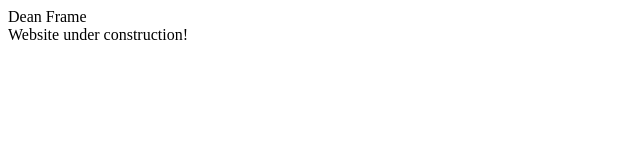
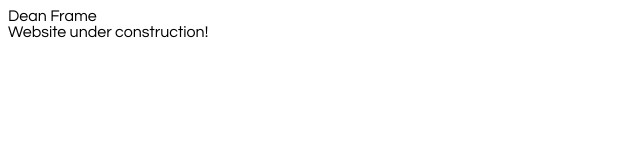
Before and after one commit to deanframe/deanframe.github.io, a Next.js app: page / in a window 1280 px wide. Shown: the top 160 px of the page, without its empty margins (0-640 px from the left). Built offline with nearby package versions, Linux system fonts and the light colour scheme.

Commit message:
add font

```diff
--- /dev/null
+++ b/next.config.js
@@ -0,0 +1,6 @@
+/** @type {import('next').NextConfig} */
+const nextConfig = {
+  reactStrictMode: true,
+}
+
+module.exports = nextConfig
--- a/next.config.mjs
+++ /dev/null
@@ -1,10 +0,0 @@
-/** @type {import('next').NextConfig} */
-const nextConfig = {
-  images: {
-    loader: 'akamai',
-    path: '',
-  },
-  assetPrefix: './',
-};
-
-export default nextConfig;
--- a/package.json
+++ b/package.json
@@ -9,7 +9,7 @@
     "lint": "next lint"
   },
   "dependencies": {
-    "@next/font": "13.0.7",
+    "@next/font": "^13.0.7",
     "@types/node": "18.11.17",
     "@types/react": "18.0.26",
     "@types/react-dom": "18.0.9",
--- a/pages/_app.tsx
+++ b/pages/_app.tsx
@@ -1,6 +1,13 @@
 import '../styles/globals.css'
 import type { AppProps } from 'next/app'
+import { Questrial } from '@next/font/google'
+
+const questrial = Questrial({ subsets: ['latin'], weight: '400' })
 
 export default function App({ Component, pageProps }: AppProps) {
-  return <Component {...pageProps} />
+  return (
+    <main className={questrial.className}>
+      <Component {...pageProps} />
+    </main>
+  )
 }
```
Also changed, not shown: 2 other files (tests, documents, lock files or other folders).
